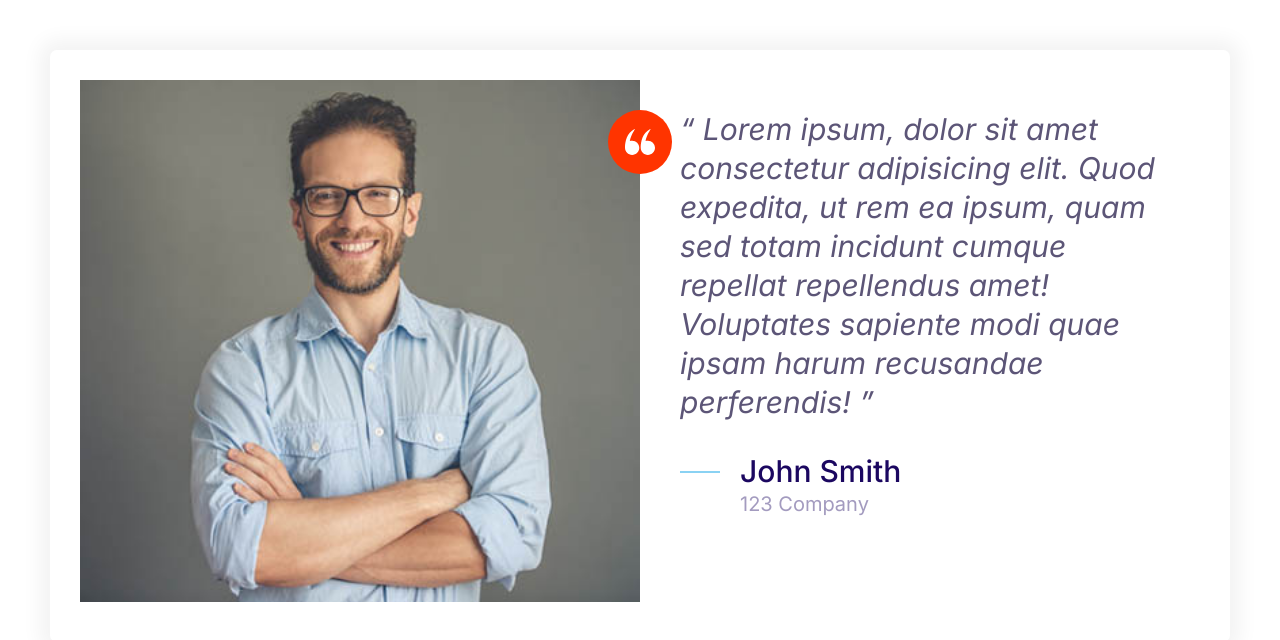
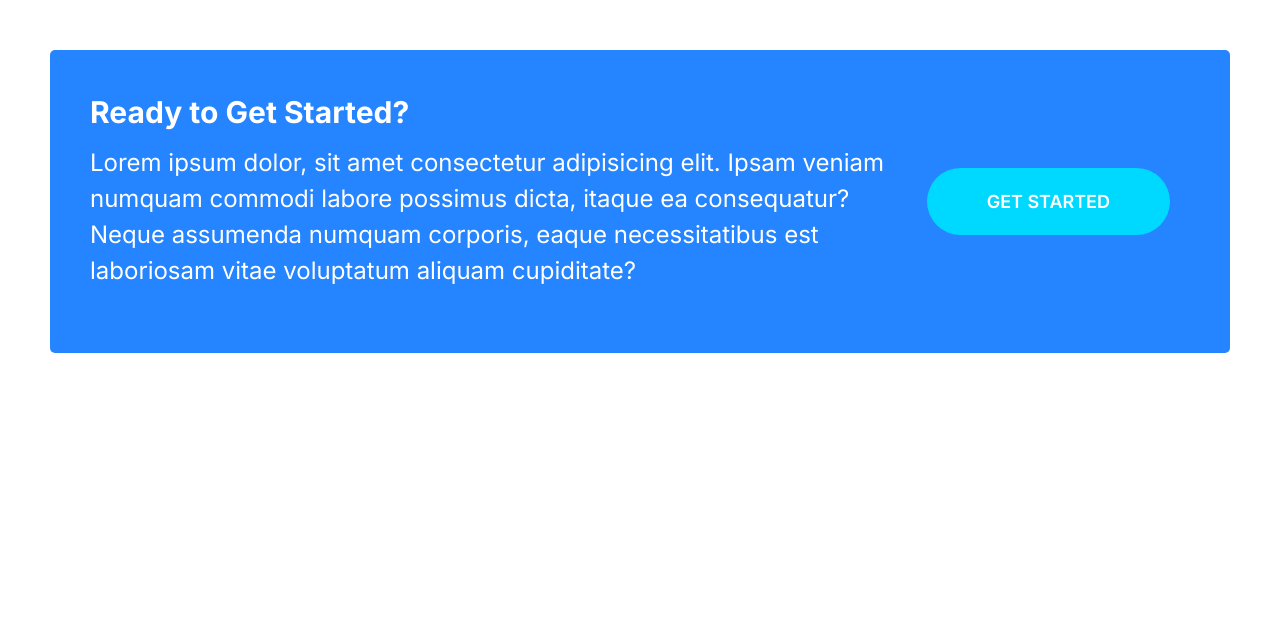
Before and after one commit to BeardedRaider/MoshProject, a plain HTML site: page index.html in a window 1280 px wide. Drawn offline with Linux system fonts and the light colour scheme.

Commit message:
Add callout component with styles and update testimonial section

```diff
--- a/css/styles.css
+++ b/css/styles.css
@@ -243,10 +243,18 @@ a {
     background: var(--color-headings);
     color: white;
 }
+
+.btn--stretched {
+    padding-left: 6rem; /* 6rem = 60px */
+    padding-right: 6rem; /* 6rem = 60px */
+}
+
 .btn--block {
     width: 100%;
     display: inline-block;
 }
+
+
 
 @media screen and (max-width: 1024px) {
     .btn {
@@ -492,3 +500,44 @@ a {
         margin-left: 6rem;
     }
 }
+
+/* Callouts */
+.callout {
+    padding: 4rem;
+    border-radius: 5px;
+}
+
+.callout--primary {
+    background: var(--color-primary);
+    color: white;
+}
+
+.callout__heading {
+    color: white;
+    margin-top: 0;
+    font-size: 3rem; /* 3rem = 30px */
+}
+
+.callout .btn{
+    justify-self: center;
+    align-self: center;
+}
+
+.callout__content {
+    text-align: center;
+}
+
+@media  screen and (min-width: 768px) {
+    .callout .grid--1x2 {
+        grid-template-columns: 1fr auto;
+    }
+
+    .callout__content{
+        text-align: left;
+    }
+
+    .callout .btn {
+        justify-self: start;
+        margin: 0 2rem;
+        }
+}
--- a/index.html
+++ b/index.html
@@ -16,34 +16,15 @@
     </head>
     <body style="padding: 5rem;">
 
-        <div class="card testimonial">
+        <div class="callout callout--primary">
             <div class="grid grid--1x2">
-                <div class="testimonial__image">
-                    <img src="images/testimonial.jpg" alt="Smiling Customer">
-                    <span class="icon-container icon-container--accent">
-                        <svg class="icon icon--white icon--small">
-                            <use xlink:href="images/sprite.svg#quotes"></use>
-                        </svg>
-                    </span>
+                <div class="callout__content">
+                    <h2 class="callout__heading">Ready to Get Started?</h2>
+                    <p>
+                        Lorem ipsum dolor, sit amet consectetur adipisicing elit. Ipsam veniam numquam commodi labore possimus dicta, itaque ea consequatur? Neque assumenda numquam corporis, eaque necessitatibus est laboriosam vitae voluptatum aliquam cupiditate?
+                    </p>
                 </div>
-                <blockquote class="quote">
-                    <p class="quote__text">
-                        Lorem ipsum, dolor sit amet consectetur adipisicing elit. Quod expedita, ut rem ea ipsum, quam sed totam incidunt cumque repellat repellendus amet! Voluptates sapiente modi quae ipsam harum recusandae perferendis!
-                    </p>
-                    <footer>
-                        <div class="media">
-                            <div class="media__image">
-                                <svg class="icon icon--primary quote__line">
-                                    <use xlink:href="images/sprite.svg#line"></use>
-                                </svg>
-                            </div>
-                            <div class="media__body">
-                                <h3 class="media__title quote__author">John Smith</h3>
-                                <p class="quote__organization">123 Company</p>
-                            </div>
-                        </div>
-                    </footer>
-                </blockquote>
+                <a href="#" class="btn btn--secondary btn--stretched">Get Started</a>
             </div>
         </div>
 
```
Also changed, not shown: components/callouts.html (added).
